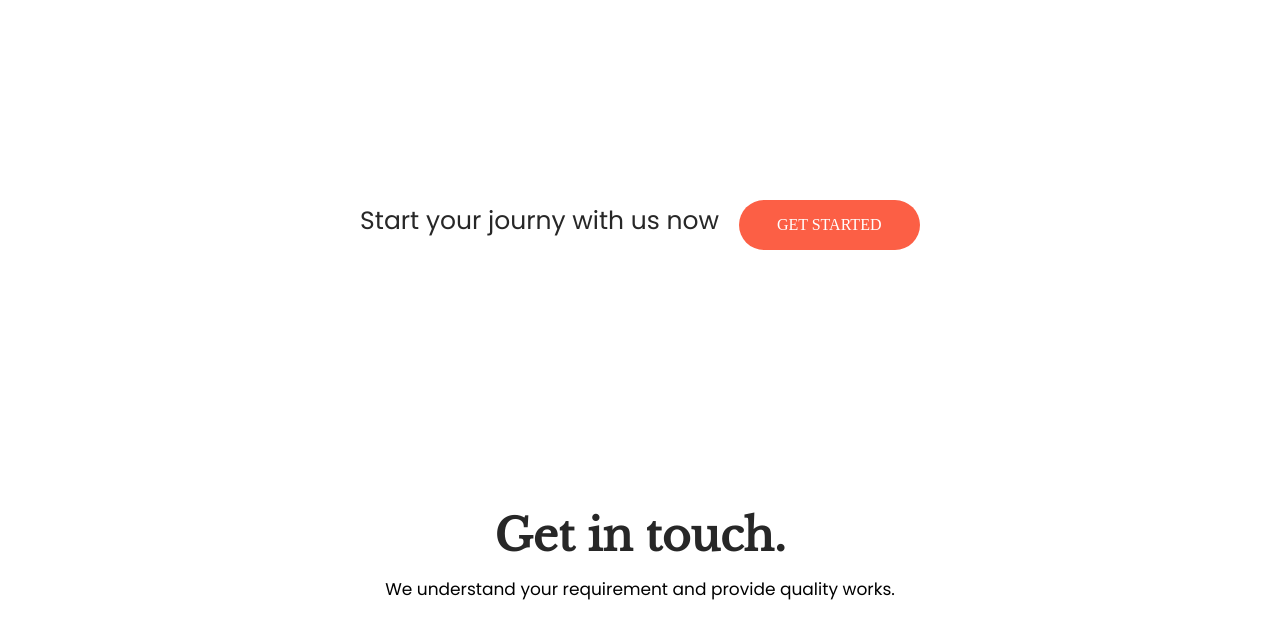
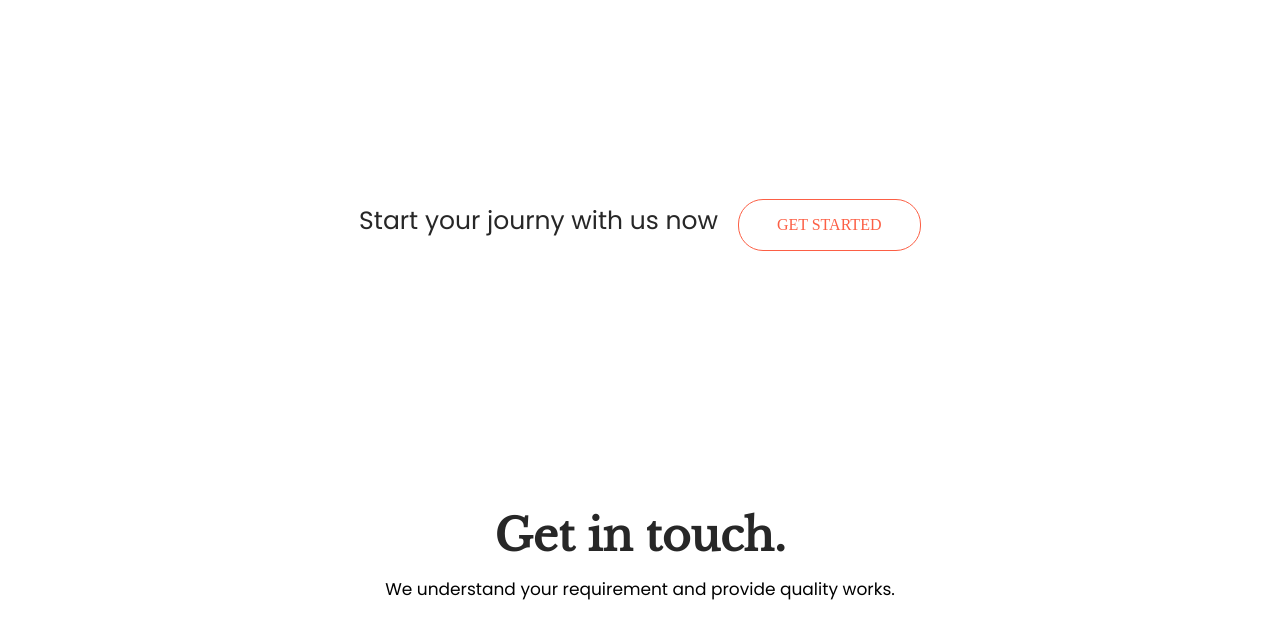
Before and after one commit to NikanorovS/project, a plain HTML site: page index.html in a window 1280 px wide. In both pictures the pointer is over the element "GET STARTED". Shown: the part 3538-4163 px from the top of the page. Drawn offline with Linux system fonts and the light colour scheme.

Commit message:
Update style.css
xs

```diff
--- a/css/style.css
+++ b/css/style.css
@@ -94,7 +94,11 @@
     width: 1000px;
     height: 300px;
 }
-
+.button:hover {
+    background-color: #fff;
+    color: #fc5f45;
+    border: 1px solid #fc5f45;
+}
 .signature {
     color: #272727;
     font-size: 40px;
```
